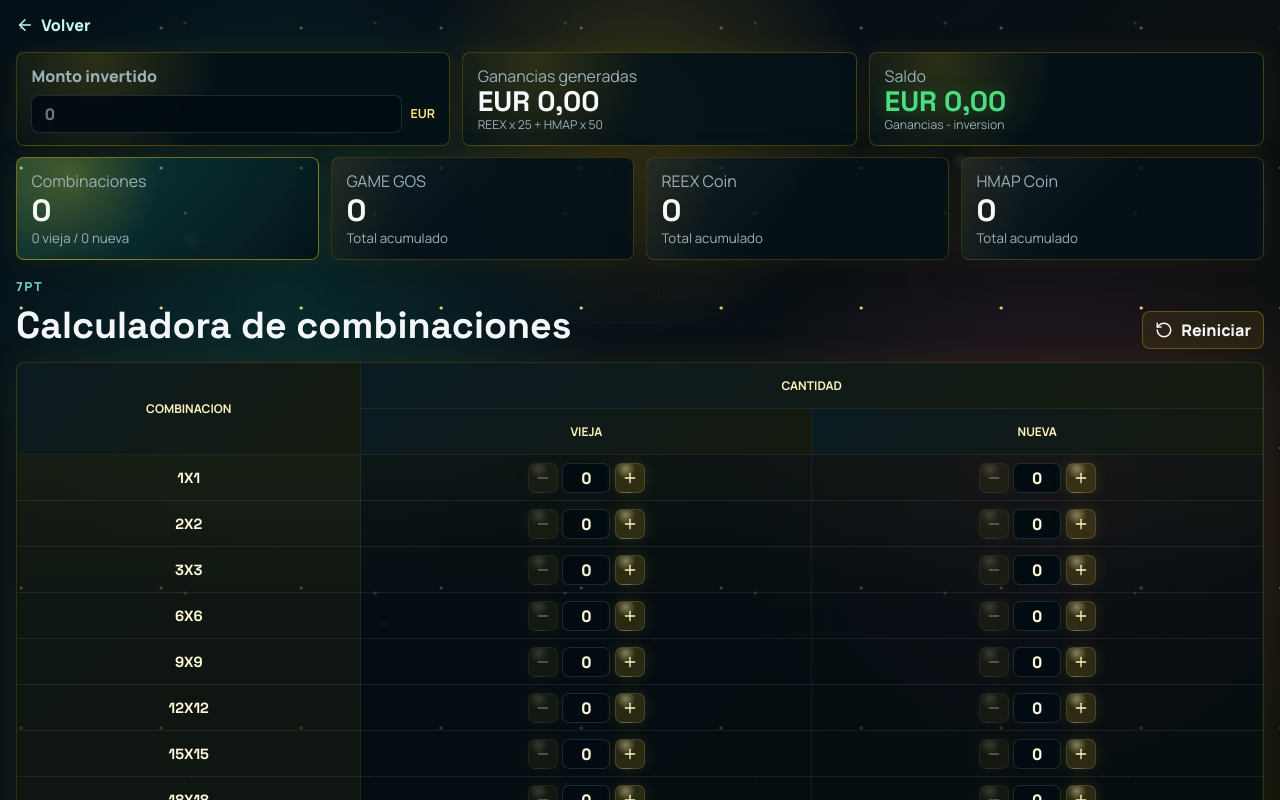
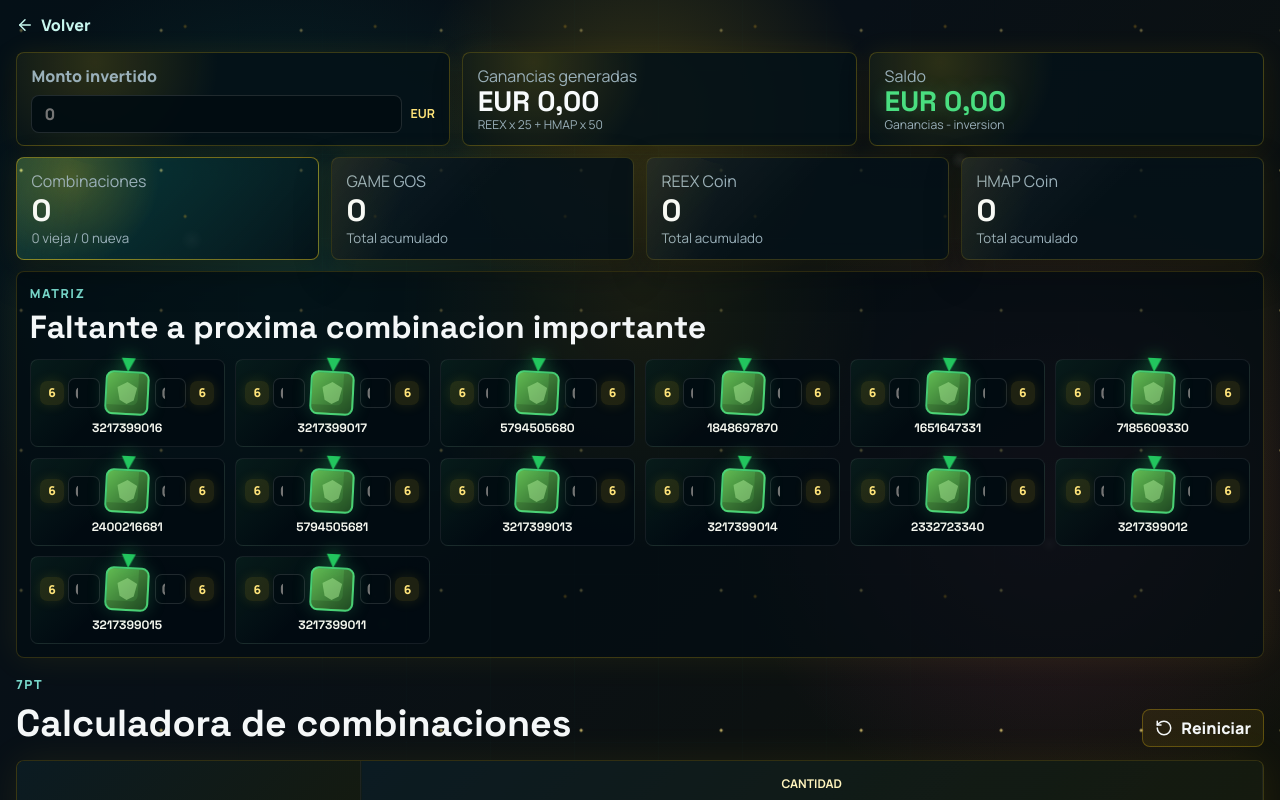
Before and after one commit to alvarogarcia33/metaacademy-calculadoras, a Next.js app: page /calculadora/7pt in a window 1280 px wide. Shown: the top 800 px of the page. Built offline with nearby package versions, Linux system fonts and the light colour scheme.

Commit message:
Add token matrix target tracker

```diff
--- a/src/app/globals.css
+++ b/src/app/globals.css
@@ -528,6 +528,130 @@ select {
   margin-top: 0.4rem;
 }
 
+.tokenMatrixPanel {
+  display: grid;
+  gap: 0.75rem;
+  padding: 0.8rem;
+  border: 1px solid rgba(250, 204, 21, 0.18);
+  border-radius: 8px;
+  background:
+    radial-gradient(circle at 50% 10%, rgba(250, 204, 21, 0.08), transparent 34%),
+    rgba(3, 13, 18, 0.72);
+  box-shadow: 0 0 34px rgba(250, 204, 21, 0.08);
+}
+
+.tokenMatrixGrid {
+  display: grid;
+  grid-template-columns: repeat(auto-fit, minmax(178px, 1fr));
+  gap: 0.65rem;
+}
+
+.tokenNode {
+  display: grid;
+  grid-template-columns: 1fr 44px 1fr;
+  grid-template-rows: auto auto;
+  align-items: center;
+  gap: 0.25rem 0.35rem;
+  min-height: 88px;
+  padding: 0.58rem;
+  border: 1px solid rgba(255, 255, 255, 0.08);
+  border-radius: 8px;
+  background:
+    linear-gradient(135deg, rgba(74, 222, 128, 0.08), transparent 44%),
+    rgba(2, 12, 18, 0.82);
+}
+
+.tokenNode > strong {
+  grid-column: 1 / -1;
+  color: #f5f7ef;
+  font-family: var(--font-display), sans-serif;
+  font-size: 0.76rem;
+  text-align: center;
+}
+
+.matrixField {
+  display: grid;
+  align-items: center;
+  gap: 0.25rem;
+}
+
+.matrixFieldLeft {
+  grid-template-columns: 24px minmax(0, 1fr);
+}
+
+.matrixFieldRight {
+  grid-template-columns: minmax(0, 1fr) 24px;
+}
+
+.matrixField span {
+  display: inline-grid;
+  place-items: center;
+  min-width: 24px;
+  height: 24px;
+  border-radius: 7px;
+  background: rgba(250, 204, 21, 0.12);
+  color: #ffe47a;
+  font-size: 0.76rem;
+  font-weight: 900;
+  box-shadow: 0 0 13px rgba(250, 204, 21, 0.12);
+}
+
+.matrixField input {
+  width: 100%;
+  height: 30px;
+  padding: 0 0.35rem;
+  border: 1px solid rgba(255, 255, 255, 0.12);
+  border-radius: 7px;
+  background: rgba(2, 12, 18, 0.92);
+  color: #fff9db;
+  font-weight: 900;
+  text-align: center;
+  outline: none;
+}
+
+.matrixField input:focus {
+  border-color: rgba(74, 222, 128, 0.58);
+  box-shadow: 0 0 0 3px rgba(74, 222, 128, 0.12);
+}
+
+.tokenCube {
+  position: relative;
+  display: grid;
+  place-items: center;
+  width: 44px;
+  height: 44px;
+  justify-self: center;
+  border: 2px solid rgba(74, 222, 128, 0.82);
+  border-radius: 8px;
+  background:
+    linear-gradient(135deg, rgba(105, 201, 87, 0.9), rgba(41, 96, 42, 0.78)),
+    #18371f;
+  box-shadow:
+    0 0 18px rgba(74, 222, 128, 0.22),
+    inset -9px -8px 0 rgba(0, 0, 0, 0.14);
+  transform: rotate(3deg);
+}
+
+.tokenCube::before {
+  content: "";
+  position: absolute;
+  top: -15px;
+  width: 0;
+  height: 0;
+  border-right: 7px solid transparent;
+  border-left: 7px solid transparent;
+  border-top: 14px solid #22c55e;
+  filter: drop-shadow(0 0 8px rgba(34, 197, 94, 0.75));
+}
+
+.tokenCube span {
+  width: 22px;
+  height: 22px;
+  border-radius: 6px;
+  background: rgba(165, 231, 145, 0.52);
+  clip-path: polygon(50% 0, 95% 25%, 82% 82%, 50% 100%, 18% 82%, 5% 25%);
+}
+
 .referenceHeader {
   display: flex;
   align-items: end;
--- a/src/components/calculator/combination-calculator.tsx
+++ b/src/components/calculator/combination-calculator.tsx
@@ -14,6 +14,24 @@ type CombinationRow = {
 };
 
 type Counts = Record<string, { old: number; new: number }>;
+type MatrixValues = Record<string, { left: string; right: string }>;
+
+const MATRIX_TOKENS = [
+  "3217399016",
+  "3217399017",
+  "5794505680",
+  "1848697870",
+  "1651647331",
+  "7185609330",
+  "2400216681",
+  "5794505681",
+  "3217399013",
+  "3217399014",
+  "2332723340",
+  "3217399012",
+  "3217399015",
+  "3217399011"
+];
 
 export const SEVEN_PT_TABLE_DATA: CombinationRow[] = [
   { combination: "1X1", primaryOld: 0.05, primaryNew: 0.05, reexOld: 0, reexNew: 0, hmapOld: 0, hmapNew: 0 },
@@ -81,6 +99,11 @@ export function CombinationCalculator({
   const emptyCounts = useMemo(() => createEmptyCounts(data), [data]);
   const [counts, setCounts] = useState<Counts>(() => createEmptyCounts(data));
   const [investedAmount, setInvestedAmount] = useState("");
+  const [matrixValues, setMatrixValues] = useState<MatrixValues>({});
+  const importantTargets = useMemo(
+    () => (label === "9PT" ? [6, 12, 18, 25, 50, 75, 100] : [6, 12, 18, 25, 50, 100]),
+    [label]
+  );
 
   const totals = useMemo(() => {
     return data.reduce(
@@ -122,6 +145,16 @@ export function CombinationCalculator({
       [combination]: {
         ...(current[combination] ?? { old: 0, new: 0 }),
         [table]: Number.isFinite(parsed) ? parsed : 0
+      }
+    }));
+  };
+
+  const setMatrixValue = (token: string, side: "left" | "right", value: string) => {
+    setMatrixValues((current) => ({
+      ...current,
+      [token]: {
+        ...(current[token] ?? { left: "", right: "" }),
+        [side]: value
       }
     }));
   };
@@ -178,6 +211,52 @@ export function CombinationCalculator({
           <span>HMAP Coin</span>
           <strong>{formatAmount(totals.hmap)}</strong>
           <small>Total acumulado</small>
+        </div>
+      </section>
+
+      <section className="tokenMatrixPanel" aria-label="Matriz de tokens">
+        <div className="referenceHeader">
+          <div>
+            <p className="eyebrow">Matriz</p>
+            <h2>Faltante a proxima combinacion importante</h2>
+          </div>
+        </div>
+        <div className="tokenMatrixGrid">
+          {MATRIX_TOKENS.map((token) => {
+            const values = matrixValues[token] ?? { left: "", right: "" };
+            return (
+              <article className="tokenNode" key={token}>
+                <div className="matrixField matrixFieldLeft">
+                  <span>{missingToNextTarget(values.left, importantTargets)}</span>
+                  <input
+                    aria-label={`${token} valor izquierdo`}
+                    inputMode="numeric"
+                    min={0}
+                    onChange={(event) => setMatrixValue(token, "left", event.target.value)}
+                    placeholder="0"
+                    type="number"
+                    value={values.left}
+                  />
+                </div>
+                <div className="tokenCube" aria-hidden="true">
+                  <span />
+                </div>
+                <div className="matrixField matrixFieldRight">
+                  <input
+                    aria-label={`${token} valor derecho`}
+                    inputMode="numeric"
+                    min={0}
+                    onChange={(event) => setMatrixValue(token, "right", event.target.value)}
+                    placeholder="0"
+                    type="number"
+                    value={values.right}
+                  />
+                  <span>{missingToNextTarget(values.right, importantTargets)}</span>
+                </div>
+                <strong>{token}</strong>
+              </article>
+            );
+          })}
         </div>
       </section>
 
@@ -294,6 +373,13 @@ function formatEuros(value: number) {
   }).format(value);
 }
 
+function missingToNextTarget(value: string, targets: number[]) {
+  const parsed = Number.parseInt(value || "0", 10);
+  const current = Number.isFinite(parsed) ? Math.max(0, parsed) : 0;
+  const nextTarget = targets.find((target) => current < target);
+  return nextTarget ? nextTarget - current : 0;
+}
+
 function Stepper({
   label,
   value,
```
